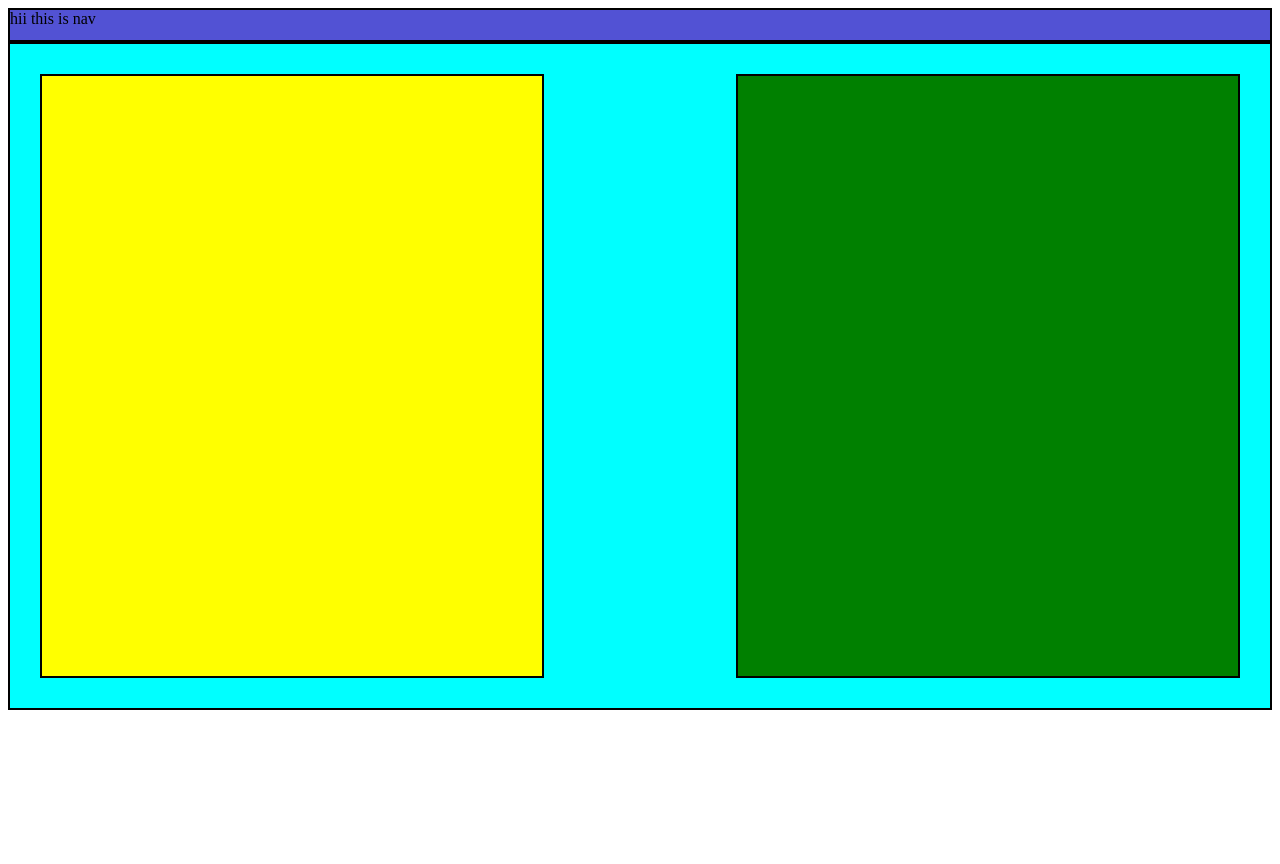
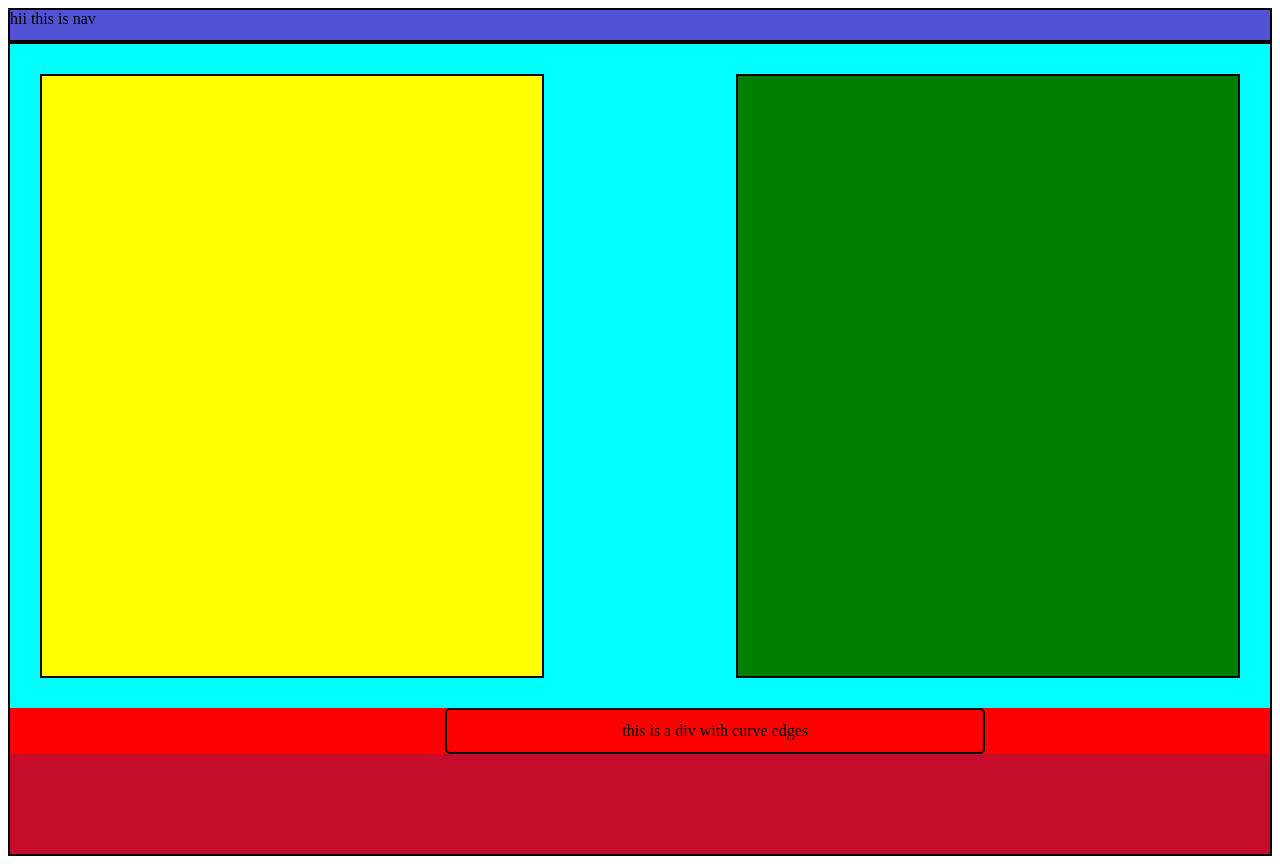
Before and after one commit to Sachin7717/Web-Dev, a plain HTML site: page exercisee/exer.html in a window 1280 px wide. Before the commit the page ends 800 px from the top, so only its background shows below. Drawn offline with Linux system fonts and the light colour scheme.

Commit message:
the exxercise is now modified

```diff
--- a/exercisee/exer.html
+++ b/exercisee/exer.html
@@ -5,7 +5,9 @@
     <meta name="viewport" content="width=device-width, initial-scale=1.0">
     <title>Document</title>
     <style>
-
+        .main{
+            background-color: red;
+        }
         nav{
             border: 2px solid black;
            height: 30px;
@@ -38,6 +40,19 @@
             border: 2px solid black;
             height: max-content;
         }
+        .box3{
+            border-radius: 5px;
+            padding: 12px;
+            border: 2px solid black;
+            width: 40vw;
+            margin: 0 34vw;
+            display: flex;
+            justify-content: center;
+        }
+        footer{
+            height: 100px;
+            background-color: rgb(198, 12, 43);
+        }
     </style>
 
 </head>
@@ -46,10 +61,17 @@
         <nav>
             hii this is nav
         </nav>
+        <div class="main">
         <div class="bigbox">
         <div class="boxes">
             <div class="box1"></div>
             <div class="box2"></div>
+
+        </div>
+        <div class="box3"> this is a div with curve edges</div>
+        <footer>
+
+        </footer>
         </div>
         </div>
     </header>
```
